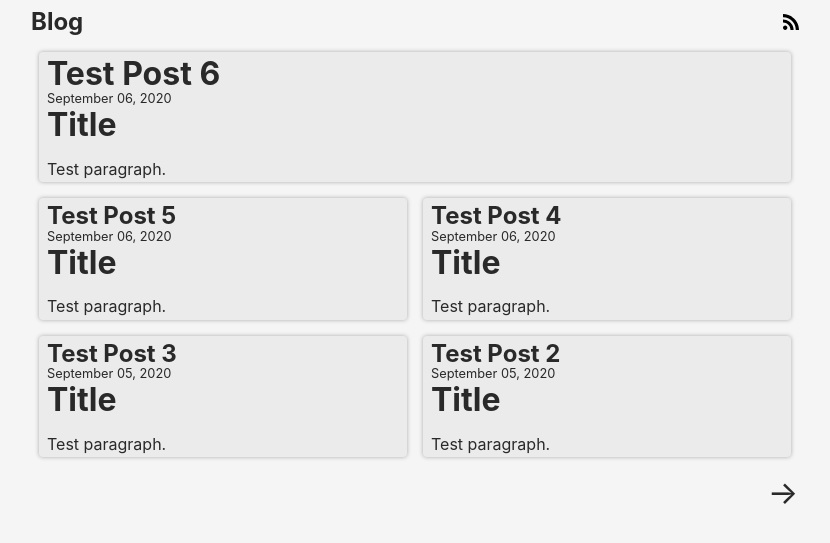
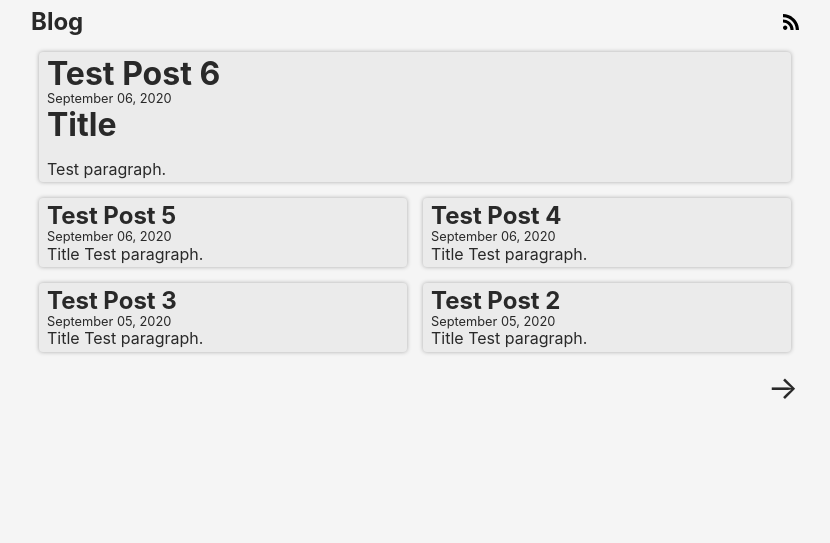
Before and after one commit to softwerks/blog.bkgmn.net, a Jekyll site: the page built from index.html, in a window 1280 px wide. Shown: the top 543 px of the page, without its empty margins (225-1055 px from the left). Built offline with Jekyll 4.4.1, drawn with Linux system fonts in a browser that asks for light colours; the list of posts is cut into pages by our own code.

Commit message:
Update home.html

```diff
--- a/_layouts/home.html
+++ b/_layouts/home.html
@@ -19,7 +19,11 @@ layout: default
             </a>
             <div class="date">{{ post.date | date: "%B %d, %Y" }}</div>
             <div class="post">
+                {% if forloop.index == 1 %}
                 {{ post.content }}
+                {% else %}
+                {{ post.content | strip_html | truncatewords: 32 }}
+                {% endif %}
             </div>
         </div>
     </div>
```
